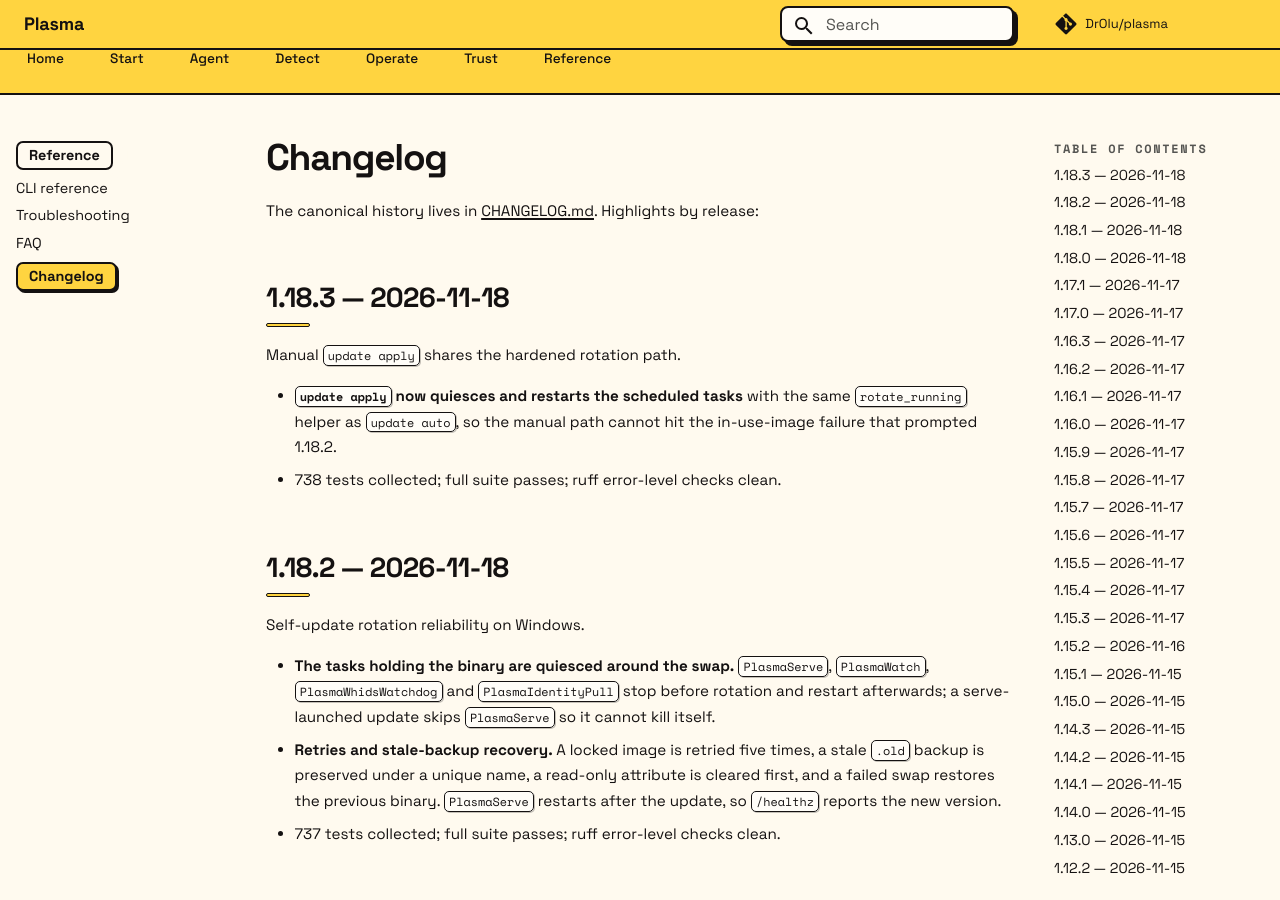
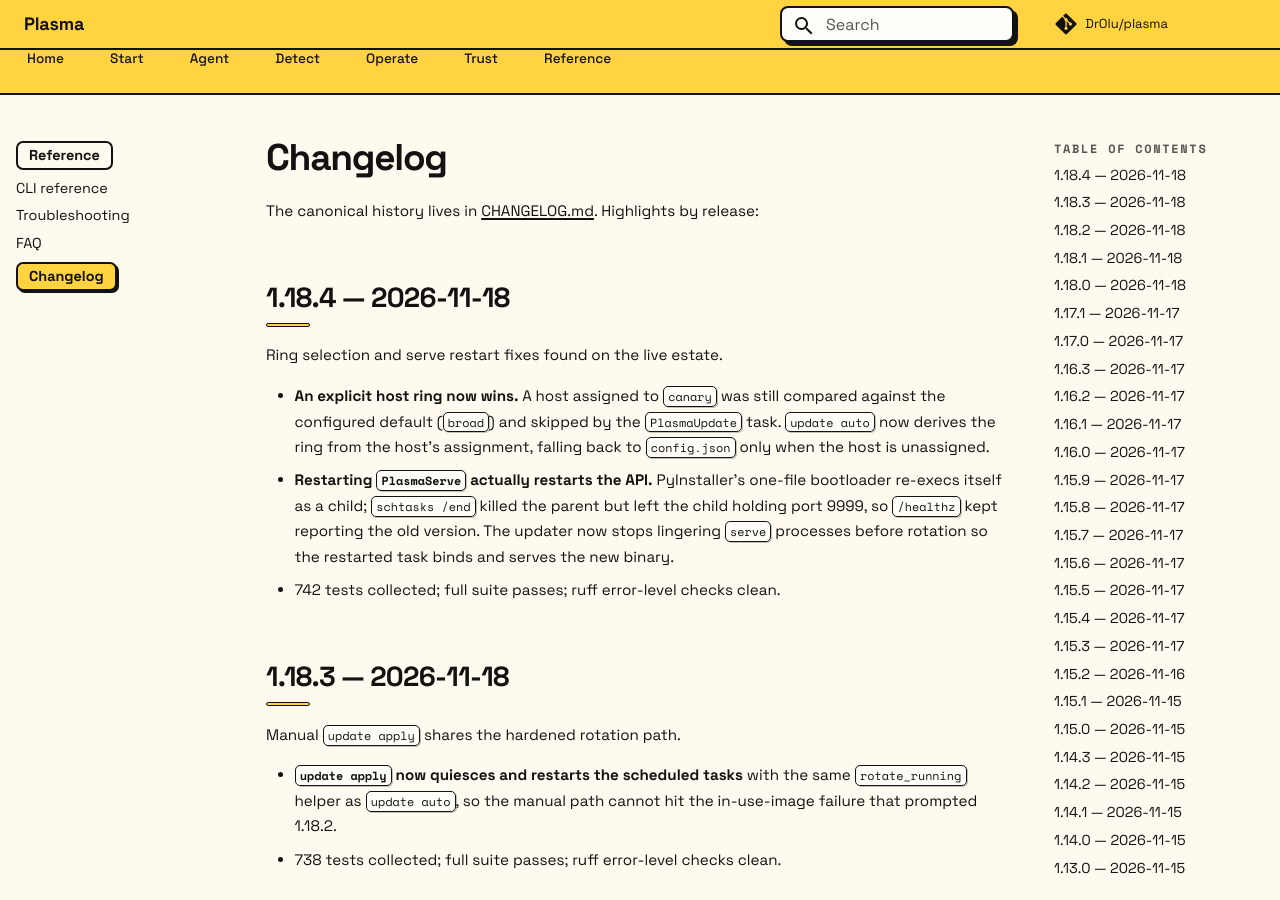
Before and after one commit to DrOlu/plasma, an MkDocs documentation site: the page built from docs/changelog.md, in a window 1280 px wide and 900 px high. Built offline with MkDocs 1.6.1 and Material for MkDocs 9.7.7, drawn with Linux system fonts in a browser that asks for light colours; comment, search, counter and statistics services are not loaded.

Commit message:
fix(update): honor host ring assignment and restart serve cleanly (1.18.4)

```diff
--- a/docs/changelog.md
+++ b/docs/changelog.md
@@ -3,6 +3,21 @@
 The canonical history lives in
 [CHANGELOG.md](https://github.com/DrOlu/plasma/blob/main/CHANGELOG.md).
 Highlights by release:
+
+## 1.18.4 — 2026-11-18
+
+Ring selection and serve restart fixes found on the live estate.
+
+- **An explicit host ring now wins.** A host assigned to `canary` was still
+  compared against the configured default (`broad`) and skipped by the
+  `PlasmaUpdate` task. `update auto` now derives the ring from the host's
+  assignment, falling back to `config.json` only when the host is unassigned.
+- **Restarting `PlasmaServe` actually restarts the API.** PyInstaller's
+  one-file bootloader re-execs itself as a child; `schtasks /end` killed the
+  parent but left the child holding port 9999, so `/healthz` kept reporting
+  the old version. The updater now stops lingering `serve` processes before
+  rotation so the restarted task binds and serves the new binary.
+- 742 tests collected; full suite passes; ruff error-level checks clean.
 
 ## 1.18.3 — 2026-11-18
 
--- a/plasma/__init__.py
+++ b/plasma/__init__.py
@@ -1,5 +1,5 @@
 """Plasma — agent-based EDR bundle with a frozen neuralOS instance."""
 
-__version__ = "1.18.3"
+__version__ = "1.18.4"
 PRODUCT = "Plasma"
 SCHEMA_VERSION = 1
--- a/pyproject.toml
+++ b/pyproject.toml
@@ -4,7 +4,7 @@ build-backend = "setuptools.build_meta"
 
 [project]
 name = "plasma-edr"
-version = "1.18.3"
+version = "1.18.4"
 description = "Plasma — an agent-based EDR bundle: Sentinel detection layer + a frozen neuralOS instance"
 readme = "README.md"
 requires-python = ">=3.9"
```
Also changed, not shown: CHANGELOG.md (+15 -0 lines), docs/index.md (+7 -4 lines), docs/operations.md (+6 -4 lines), docs/update-signing.md (+3 -1 lines), website/index.html (+7 -7 lines), 7 other files.
